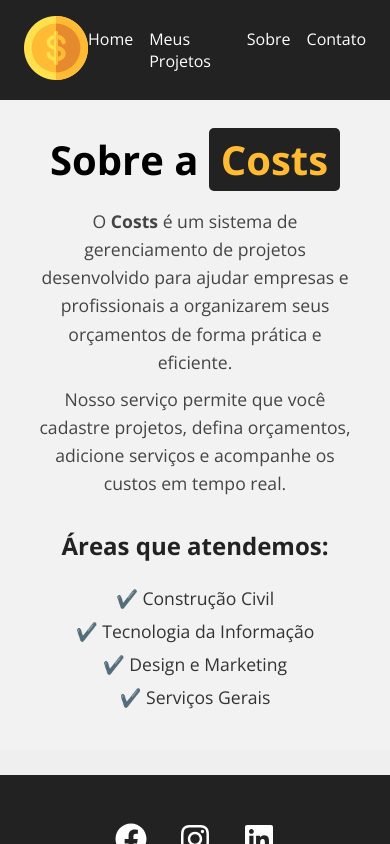
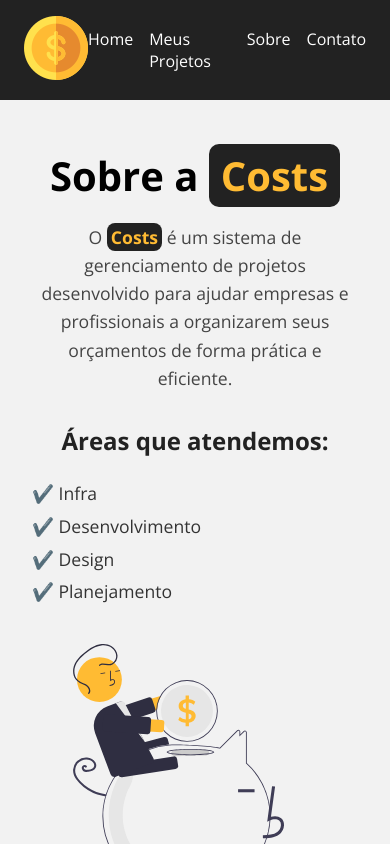
Before and after one commit to kayquemab/React, a React (Create React App) app in the folder Costs/: page /Company in a window 390 px wide. Built offline with nearby package versions, Linux system fonts and the light colour scheme.

Commit message:
Ajustes em telas secundárias

```diff
--- a/Costs/db.json
+++ b/Costs/db.json
@@ -1,8 +1,8 @@
 {
   "Projects": [
     {
-      "id": "e50e",
-      "name": "teste",
+      "id": "2ded",
+      "name": "projeto",
       "budget": "100",
       "category": {
         "id": "2",
--- a/Costs/src/components/pages/Company.js
+++ b/Costs/src/components/pages/Company.js
@@ -1,33 +1,31 @@
 import Styles from './Company.module.css'
 import Container from '../layout/Container'
+
+import savings from '../../img/savings.svg'
 
 function Sobre() {
   return (
     <Container>
-      <section className={Styles.sobre_container}>
-        <h1>
-          Sobre a <span>Costs</span>
-        </h1>
-        <p>
-          O <strong>Costs</strong> é um sistema de gerenciamento de projetos
-          desenvolvido para ajudar empresas e profissionais a
-          organizarem seus orçamentos de forma prática e eficiente.
-        </p>
-        <p>
-          Nosso serviço permite que você cadastre projetos, defina
-          orçamentos, adicione serviços e acompanhe os custos em tempo real.
-        </p>
+      <div className={Styles.sobre_container}>
+        <div className={Styles.sobre_texto}>
+          <h1>Sobre a <span>Costs</span></h1>
+          <p>O <strong>Costs</strong> é um sistema de gerenciamento de projetos
+            desenvolvido para ajudar empresas e profissionais a
+            organizarem seus orçamentos de forma prática e eficiente.</p>
+          <div className={Styles.categorias}>
+            <h2>Áreas que atendemos:</h2>
+            <ul>
+              <li>✔️ Infra</li>
+              <li>✔️ Desenvolvimento</li>
+              <li>✔️ Design</li>
+              <li>✔️ Planejamento</li>
+            </ul>
+          </div>
+        </div>
 
-        <div className={Styles.categorias}>
-          <h2>Áreas que atendemos:</h2>
-          <ul>
-            <li>✔️ Construção Civil</li>
-            <li>✔️ Tecnologia da Informação</li>
-            <li>✔️ Design e Marketing</li>
-            <li>✔️ Serviços Gerais</li>
-          </ul>
-        </div>
-      </section>
+        <img className={Styles.img} src={savings} alt="Costs" />
+      </div>
+
     </Container>
   )
 }
--- a/Costs/src/components/pages/Company.module.css
+++ b/Costs/src/components/pages/Company.module.css
@@ -1,8 +1,21 @@
+/* =======================
+   Container principal
+======================= */
 .sobre_container {
+  display: flex;             /* cria colunas lado a lado */
+  flex-wrap: wrap;           /* permite empilhar em telas menores */
   width: 100%;
   padding: 2em;
-  text-align: center;
   background-color: #f2f2f2;
+}
+
+/* =======================
+   Texto
+======================= */
+.sobre_texto {
+  width: 50%;                /* metade do container */
+  padding-right: 2em;        /* espaço entre texto e imagem */
+  box-sizing: border-box;
 }
 
 .sobre_container h1 {
@@ -14,17 +27,26 @@
   background-color: #222;
   color: #ffbb33;
   padding: 0.1em 0.3em;
-  border-radius: 5px;
+  border-radius: 10px;
 }
 
 .sobre_container p {
   max-width: 700px;
-  margin: 0.5em auto;
   font-size: 1.1em;
   color: #444;
   line-height: 1.6em;
 }
 
+.sobre_container strong {
+  color: #ffbb33;
+  background-color: #222;
+  padding: 2px 4px;
+  border-radius: 8px;
+}
+
+/* =======================
+   Categorias
+======================= */
 .categorias {
   margin-top: 2em;
 }
@@ -41,7 +63,37 @@
 }
 
 .categorias li {
+  display: flex;            /* alinha elementos dentro do li */
+  justify-content: flex-start; /* conteúdo à esquerda */
+  gap: 0.5em;               /* espaçamento interno */
   font-size: 1.1em;
   margin: 0.5em 0;
   color: #333;
 }
+
+/* =======================
+   Imagem
+======================= */
+.img {
+  width: 50%;               /* metade do container */
+  max-width: 100%;
+  display: block;
+  margin: 2em auto;
+}
+
+/* =======================
+   Responsivo
+======================= */
+@media (max-width: 768px) {
+  .sobre_container {
+    flex-direction: column; /* empilha texto e imagem */
+    text-align: center;
+  }
+
+  .sobre_texto,
+  .img {
+    width: 100%;            /* ocupam toda largura */
+    padding-right: 0;
+    margin: 1em 0;
+  }
+}
--- a/Costs/src/components/pages/Contact.js
+++ b/Costs/src/components/pages/Contact.js
@@ -15,7 +15,7 @@ function Contato() {
               type="text"
               id="nome"
               name="nome"
-              placeholder="Digite seu nome"
+              placeholder="Digite seu nome:"
             />
           </div>
 
@@ -25,7 +25,7 @@ function Contato() {
               type="email"
               id="email"
               name="email"
-              placeholder="Digite seu e-mail"
+              placeholder="Digite seu e-mail:"
             />
           </div>
 
@@ -34,7 +34,7 @@ function Contato() {
             <textarea
               id="mensagem"
               name="mensagem"
-              placeholder="Digite sua mensagem"
+              placeholder="Digite sua mensagem:"
             ></textarea>
           </div>
 
--- a/Costs/src/components/pages/Contact.module.css
+++ b/Costs/src/components/pages/Contact.module.css
@@ -1,8 +1,7 @@
 .contato_container {
-  width: 100%;
-  padding: 2em;
-  text-align: center;
-  background-color: #f2f2f2;
+    width: 450px;
+    margin: 0 auto;
+    padding: 3em;
 }
 
 .contato_container h1 {
@@ -34,8 +33,8 @@
 
 .form_group input,
 .form_group textarea {
-  padding: 0.7em;
-  border-radius: 5px;
+  padding: 1.5em;
+  border-radius: 10px;
   border: none;
   outline: none;
 }
@@ -50,7 +49,7 @@ textarea {
   color: #fff;
   padding: 0.7em 1.2em;
   border: none;
-  border-radius: 5px;
+  border-radius: 10px;
   cursor: pointer;
   transition: 0.3s;
 }
```
